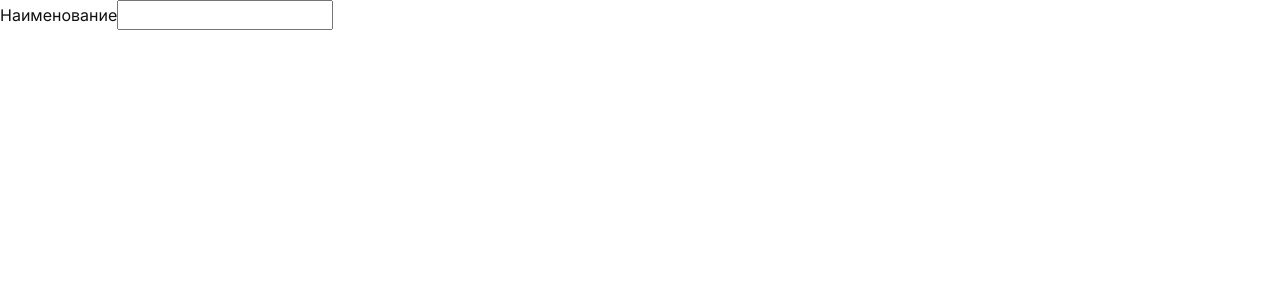
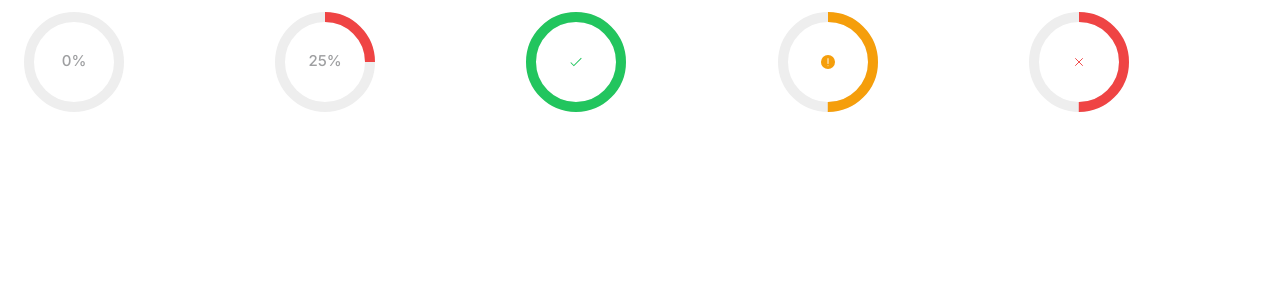
Before and after one commit to Ekaterina1418/progress-bar, a Vue app: page / in a window 1280 px wide. Shown: the top 300 px of the page. Built offline with nearby package versions, Linux system fonts and the light colour scheme.

Commit message:
feat: enhance ControlField component with styling and layout, and add CircularProgress examples in demo page

```diff
--- /dev/null
+++ b/src/assets/styles/layout.css
@@ -0,0 +1,5 @@
+.page {
+  max-width: 1280px;
+  margin: a auto;
+  padding: 12px 24px;
+}
--- a/src/assets/styles/main.css
+++ b/src/assets/styles/main.css
@@ -1,2 +1,3 @@
 @import './reset.css';
 @import './base.css';
+@import './layout.css';
--- a/src/components/ControlField.vue
+++ b/src/components/ControlField.vue
@@ -1,13 +1,14 @@
 <template>
   <div class="control-field">
-    <label :for="id">{{ label }}</label>
-    <input :id="id" :type="type" v-model="model" :min="min" :max="max" />
+    <label class="label" :for="id">{{ label }}</label>
+    <input class="custom-input" :id="id" :type="type" v-model="model" :min="min" :max="max" />
   </div>
 </template>
 
 <script setup lang="ts">
 defineProps<{
   label: string
+  placeholder?: string
   id?: string
   type?: string
   min?: number
@@ -16,4 +17,20 @@ defineProps<{
 const model = defineModel<string | number>('modelValue')
 </script>
 
-<style scoped></style>
+<style scoped>
+.control-field {
+  display: flex;
+  flex-direction: column;
+  gap: 0.5rem;
+}
+.label {
+  font-size: 18px;
+  font-weight: 500;
+}
+.custom-input {
+  max-width: 250px;
+  padding: 4px 6px;
+  border: 1px solid #d1d5db;
+  border-radius: 4px;
+}
+</style>
--- a/src/pages/CircularProgressDemo.vue
+++ b/src/pages/CircularProgressDemo.vue
@@ -1,16 +1,49 @@
 <template>
-  <ControlField v-model="model.name" label="Наименование" />
+  <div class="page">
+    <div class="demo-grid">
+      <CircularProgress :value="0" :max="100" :size="100" :stroke-width="10" type="circle" />
+      <CircularProgress :value="25" :max="100" :size="100" :stroke-width="10" type="circle" />
+      <CircularProgress
+        :value="100"
+        :max="100"
+        :size="100"
+        status="success"
+        :stroke-width="10"
+        type="circle"
+      />
+      <CircularProgress
+        :value="50"
+        :max="100"
+        :size="100"
+        status="warning"
+        :stroke-width="10"
+        type="circle"
+      />
+      <CircularProgress
+        :value="50"
+        :max="100"
+        :size="100"
+        status="error"
+        :stroke-width="10"
+        type="circle"
+      />
+    </div>
+  </div>
 </template>
 
 <script setup lang="ts">
-import ControlField from '@/components/ControlField.vue'
-import { reactive } from 'vue'
-
-const model = reactive({
-  name: '',
-  value: 0,
-  color: '',
-})
+import CircularProgress from '@/components/CircularProgress.vue'
 </script>
 
-<style scoped></style>
+<style scoped>
+.demo-grid {
+  display: grid;
+  justify-content: center;
+  grid-template-columns: repeat(auto-fit, minmax(120px, 1fr));
+  gap: 24px;
+}
+.page {
+  max-width: 1280px;
+  margin: 0 auto;
+}
+</style>
```
